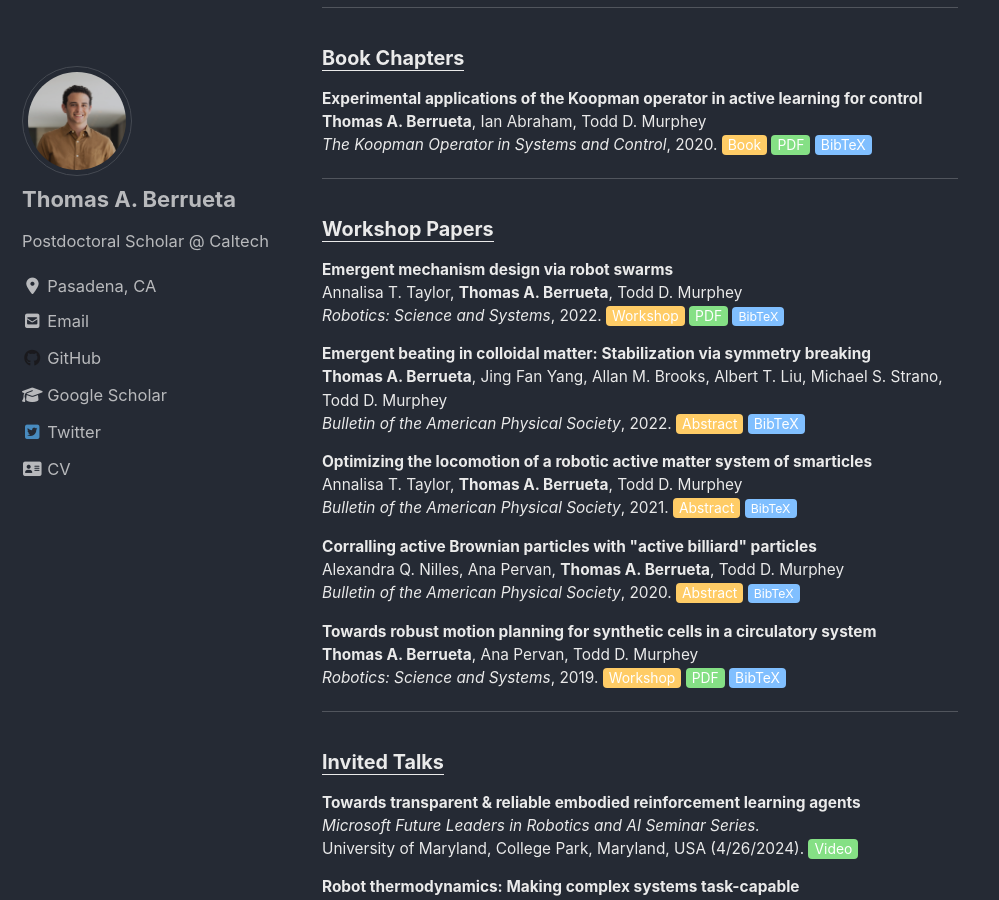
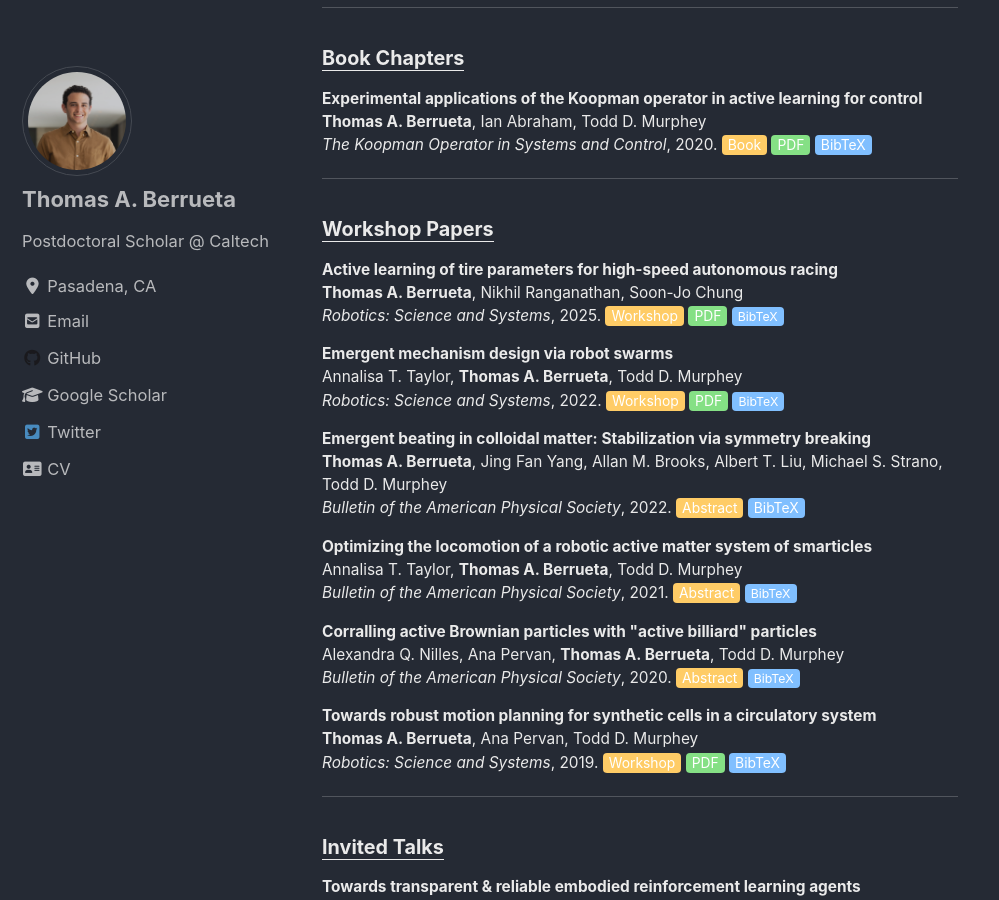
Before and after one commit to tberrueta/tberrueta.github.io, a Jekyll site: the page built from publications.html, in a window 1280 px wide and 900 px high, scrolled down 1858 px. Shown: the whole window, without its empty margins (0-999 px from the left). Built offline with Jekyll 4.4.1, drawn with Linux system fonts in a browser that asks for light colours; cached includes are drawn as plain includes; nearby versions of some CDN libraries.

Commit message:
add workshop rss

```diff
--- /dev/null
+++ b/assets/bibs/BerruetaRSS2025.bib
@@ -0,0 +1,6 @@
+@article {BerruetaRSS2025,
+	author = {Thomas A. Berrueta and Nikhil Ranganathan and Soon-Jo Chung},
+	title = {Active learning of tire parameters for high-speed autonomous racing},
+	year = {2025},
+	journal = {Robotics: Science and Systems Workshop on Resource Constrained Robotics}
+}
--- a/publications.html
+++ b/publications.html
@@ -139,6 +139,13 @@ author_profile: true
   <hr>
 
   <h3 style="font-size:90%"><u>Workshop Papers</u></h3>
+  <p style="font-size:70%"><b>Active learning of tire parameters for high-speed autonomous racing</b>
+    <br><b>Thomas A. Berrueta</b>, Nikhil Ranganathan, Soon-Jo Chung
+    <br><i>Robotics: Science and Systems</i>, 2025.
+    <a href="https://sites.google.com/view/rc4roboticsrss25/home" style="font-size:90%"><button class="button button2">Workshop</button></a>
+    <a href="/assets/pdfs/BerruetaRSS2025.pdf" style="font-size:90%"><button class="button button3">PDF</button></a>
+    <a href="/assets/bibs/BerruetaRSS2025.bib" style="font-size:80%"><button class="button button1">BibTeX</button></a></p>
+
   <p style="font-size:70%"><b>Emergent mechanism design via robot swarms</b>
     <br>Annalisa T. Taylor, <b>Thomas A. Berrueta</b>, Todd D. Murphey
     <br><i>Robotics: Science and Systems</i>, 2022.
```
Also changed, not shown: 2 other files.
